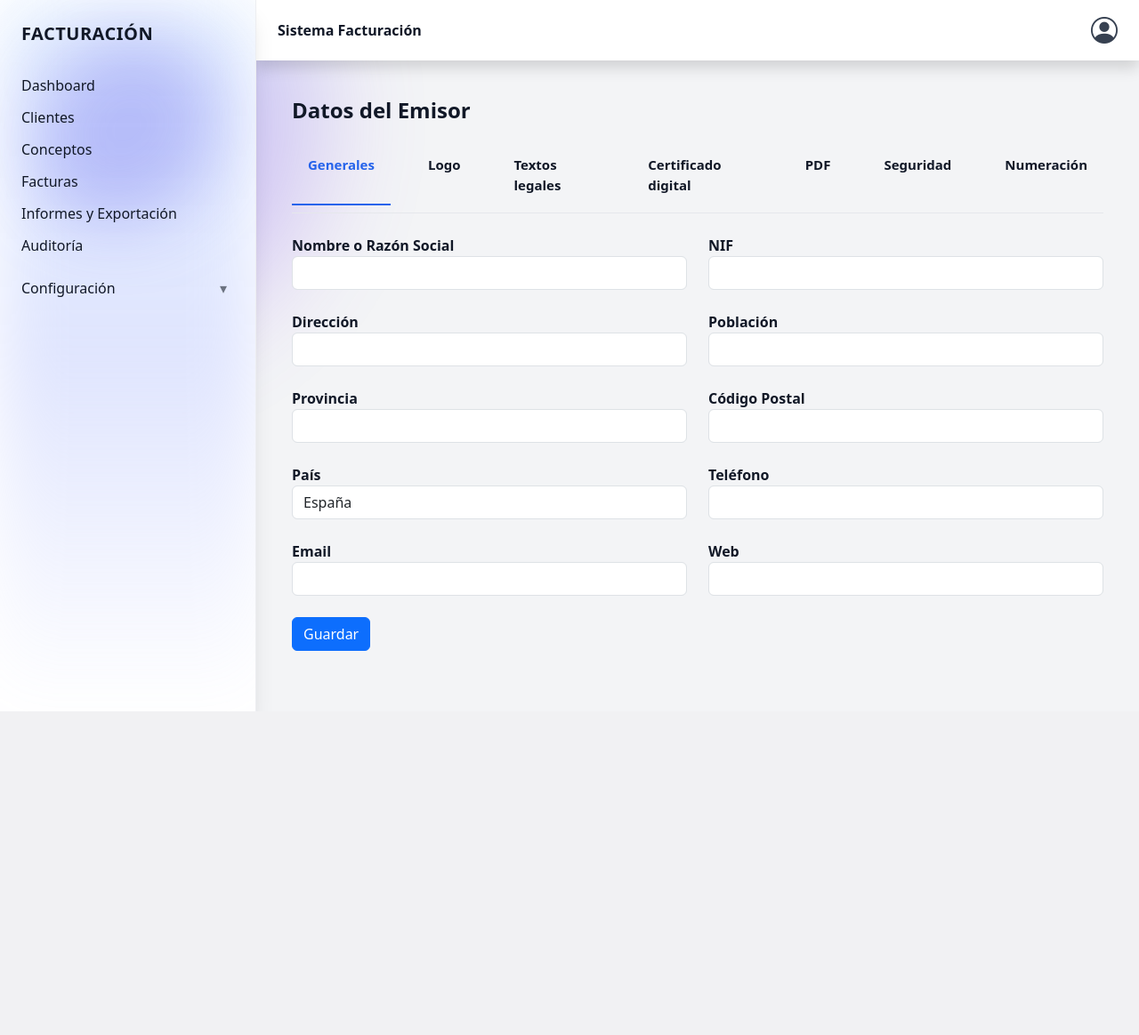
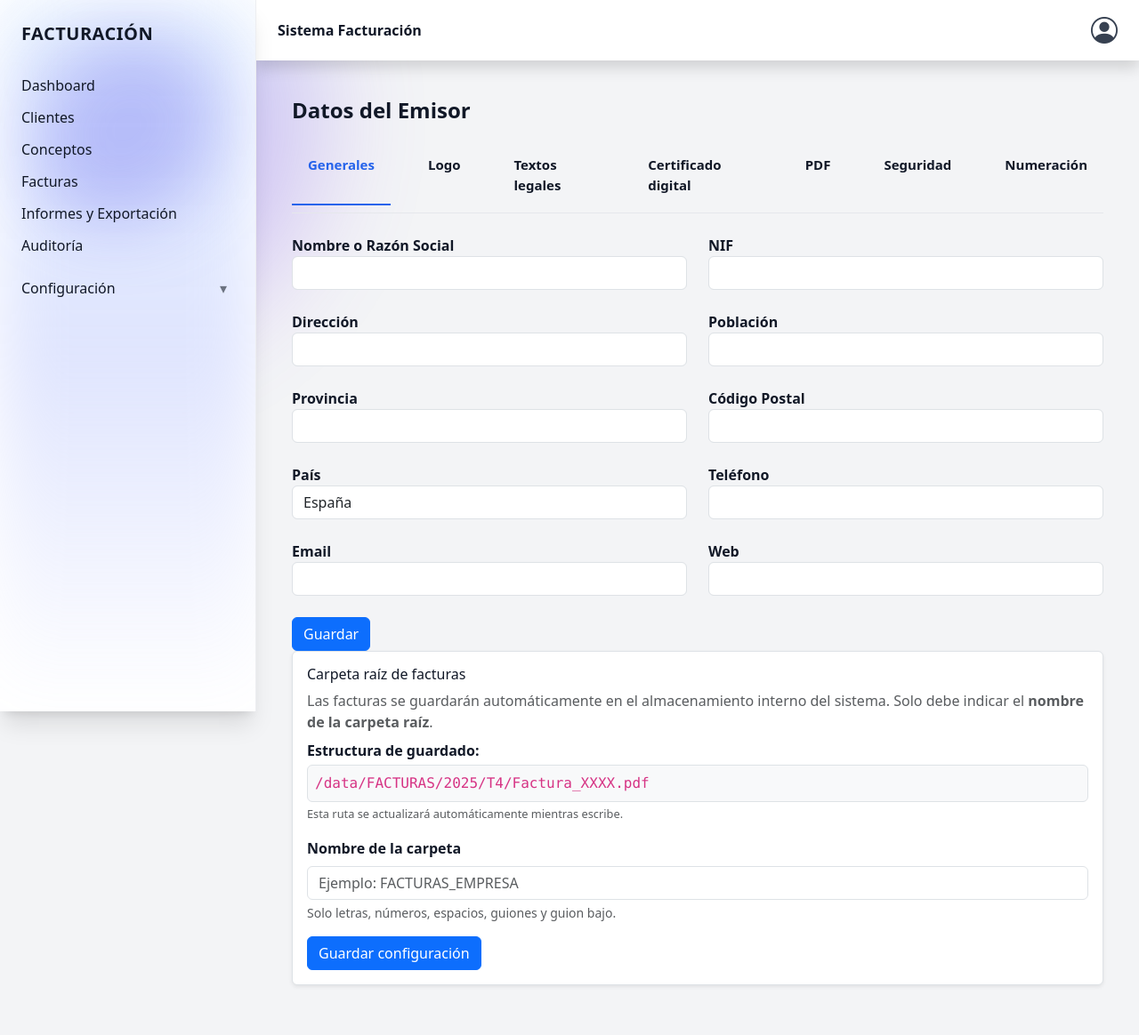
Before and after one commit to benjaminreciolopez/facturacion_app, a FastAPI app: page /configuracion/emisor in a window 1280 px wide. Shown: the whole page at 89% size. Before the commit the page ends 800 px from the top, so only its background shows below. Run offline with FastAPI, Linux system fonts and the light colour scheme; the visitor is signed in with stand-in values (Sample User, id 1); tables that the repository leaves empty hold one stand-in row (values such as "Sample post"); some libraries are stand-ins or nearby versions.

Commit message:
ruta local

```diff
--- a/app/templates/configuracion/emisor.html
+++ b/app/templates/configuracion/emisor.html
@@ -320,34 +320,37 @@
 <!-- ===================================================== -->
 <!-- TAB 5: PDF -->
 <!-- ===================================================== -->
-<div id="tab-pdf" class="tab-content">
-  <h3 class="mb-3">Guardado de PDF</h3>
-
-  <div class="alert alert-info mb-3">
-    <strong>Importante:</strong>
-    Los PDF se guardarán en el almacenamiento interno de la aplicación.
-    Usted solo debe indicar el nombre de la carpeta raíz.
-  </div>
-
-  <div class="p-3 mb-3 border rounded bg-white shadow-sm">
+<div class="p-3 mb-3 border rounded bg-white shadow-sm" id="tab-pdf">
   <h4 class="mb-2">Carpeta raíz de facturas</h4>
 
-    <p class="text-muted">
-      El sistema guardará automáticamente las facturas en:
-      <br>
-      <code>/data/&lt;carpeta&gt;/AÑO/T&lt;Trimestre&gt;/Factura_XXXX.pdf</code>
-      <br><br>
-      Ejemplo:
-      <code>/data/FACTURAS_EMPRESA/2025/T4/Factura_FRA-2025-0001.pdf</code>
+  <p class="text-muted mb-2">
+    Las facturas se guardarán automáticamente en el almacenamiento interno
+    del sistema. Solo debe indicar el <strong>nombre de la carpeta raíz</strong>.
   </p>
 
-    <form method="post" action="/configuracion/emisor/ruta-pdf">
+  <p class="mb-1 fw-bold">Estructura de guardado:</p>
+
+  <code
+    id="rutaPreview"
+    data-year="{{ current_year }}"
+    data-quarter="{{ current_quarter }}"
+    class="d-block p-2 bg-light border rounded"
+  >
+    /data/{{ emisor.ruta_facturas or "FACTURAS" }}/{{ current_year }}/T{{ current_quarter }}/Factura_XXXX.pdf
+  </code>
+
+  <small class="text-muted">
+    Esta ruta se actualizará automáticamente mientras escribe.
+  </small>
+
+  <form method="post" action="/configuracion/emisor/ruta-pdf" class="mt-3">
     <div class="mb-3">
       <label class="form-label fw-bold">Nombre de la carpeta</label>
 
       <input
         type="text"
         name="ruta_pdf"
+        id="inputCarpeta"
         class="form-control"
         placeholder="Ejemplo: FACTURAS_EMPRESA"
         value="{{ emisor.ruta_facturas or '' }}"
@@ -355,8 +358,7 @@
       >
 
       <div class="form-text">
-          Solo letras, números, espacios, guiones y guión bajo.
-          No introduzca rutas tipo C:\ ni /home ni /Users.
+        Solo letras, números, espacios, guiones y guion bajo.
       </div>
     </div>
 
@@ -365,11 +367,32 @@
     </button>
   </form>
 </div>
-</div>
 
 <script>
-  // Tab 100% estático ahora. No necesitamos File System Access.
-  console.log("Tab PDF configurado con carpeta lógica en /data");
+document.addEventListener("DOMContentLoaded", () => {
+
+  const input = document.getElementById("inputCarpeta");
+  const preview = document.getElementById("rutaPreview");
+
+  if (!input || !preview) return;
+
+  const year = preview.dataset.year;
+  const quarter = preview.dataset.quarter;
+
+  function actualizarPreview() {
+    let carpeta = (input.value || "FACTURAS").trim();
+
+    // limpieza básica igual que backend
+    carpeta = carpeta.replace(/[^\w\s\-]/g, "").replace(/\s+/g, "_");
+
+    preview.textContent =
+      `/data/${carpeta}/${year}/T${quarter}/Factura_XXXX.pdf`;
+  }
+
+  input.addEventListener("input", actualizarPreview);
+
+  actualizarPreview();
+});
 </script>
 
     <!-- ===================================================== -->
@@ -492,6 +515,7 @@
 
       {% endif %}
     </div>
+
     <style>
       .preview-box {
         padding: 10px 15px;
@@ -827,6 +851,7 @@ document.querySelectorAll(".tab-btn").forEach(btn => {
       });
     </script>
 
+
     {% endblock %}
   </form>
 </div>
```
Also changed, not shown: app/routers/configuracion_emisor.py (+8 -0 lines), app/routers/dashboard.py (+20 -14 lines). Lines whose indentation alone changed are shown as unchanged.
